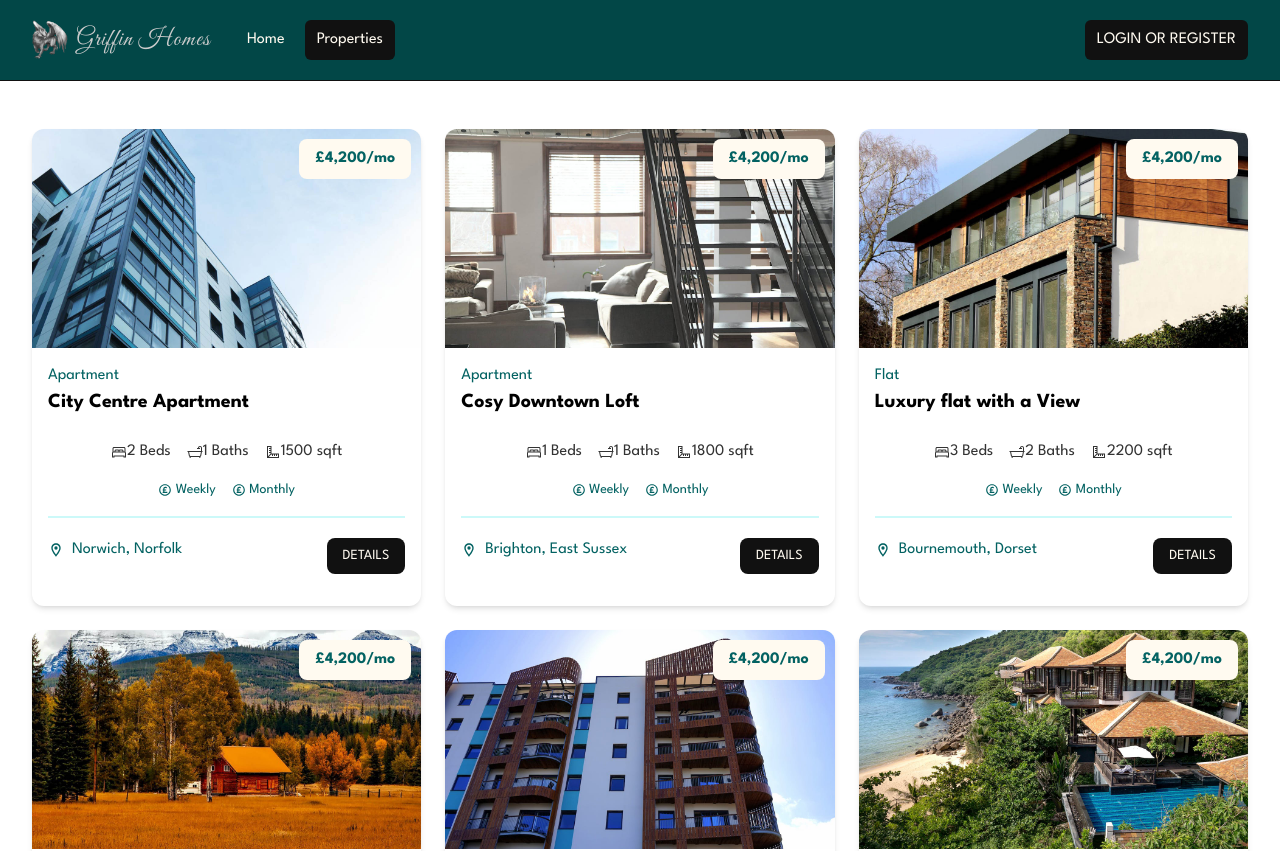
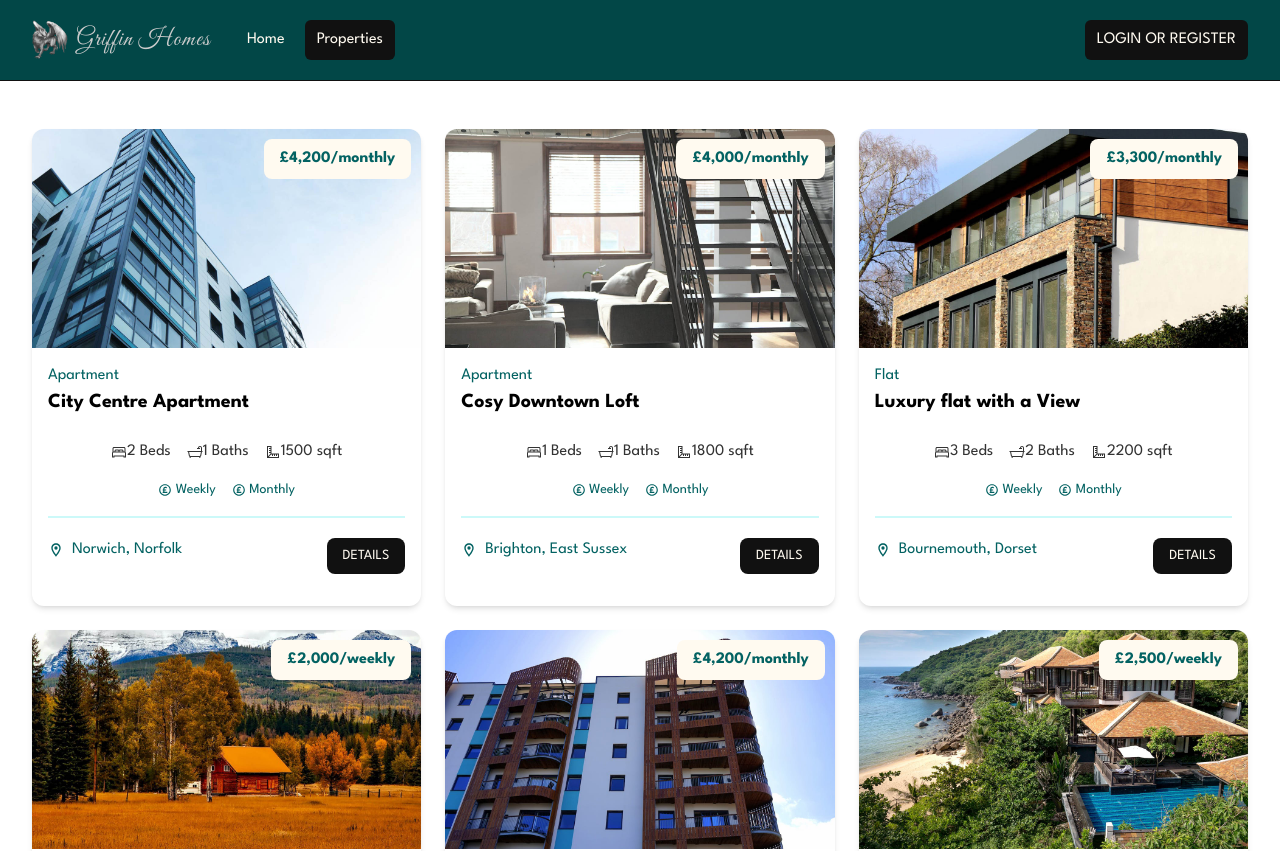
Before and after one commit to Nimira43/Griffin-Homes, a Next.js app: page /properties in a window 1280 px wide. Shown: the top 851 px of the page. Built offline with nearby package versions, Linux system fonts and the light colour scheme.

Commit message:
Now getting property rates dynamically - where the rate is monthly, nightly or weekly.

```diff
--- a/components/PropertyCard.jsx
+++ b/components/PropertyCard.jsx
@@ -5,6 +5,16 @@ import { RiMoneyPoundCircleLine } from 'react-icons/ri'
 import { MdOutlineLocationOn } from 'react-icons/md';
 
 const PropertyCard = ({ property }) => {
+  const getRateDisplay = () => {
+    const { rates } = property
+    if (rates.monthly) {
+      return `£${rates.monthly.toLocaleString()}/monthly`
+    } else if (rates.weekly) {
+      return `£${rates.weekly.toLocaleString()}/weekly`
+    } else if (rates.nightly) {
+      return `£${rates.nightly.toLocaleString()}/nightly`
+    }
+  }
 
   return (
     <div className='rounded-xl shadow-md relative'>
@@ -24,7 +34,7 @@ const PropertyCard = ({ property }) => {
         <h3
           className='absolute top-[10px] right-[10px] bg-light px-4 py-2 rounded-lg text-prime-medium-extra font-bold text-right md:text-center lg:text-right'
         >
-          £4,200/mo
+          {getRateDisplay()}
         </h3>
 
         <div className='flex justify-center gap-4 text-grey-dark mb-4'>
```
